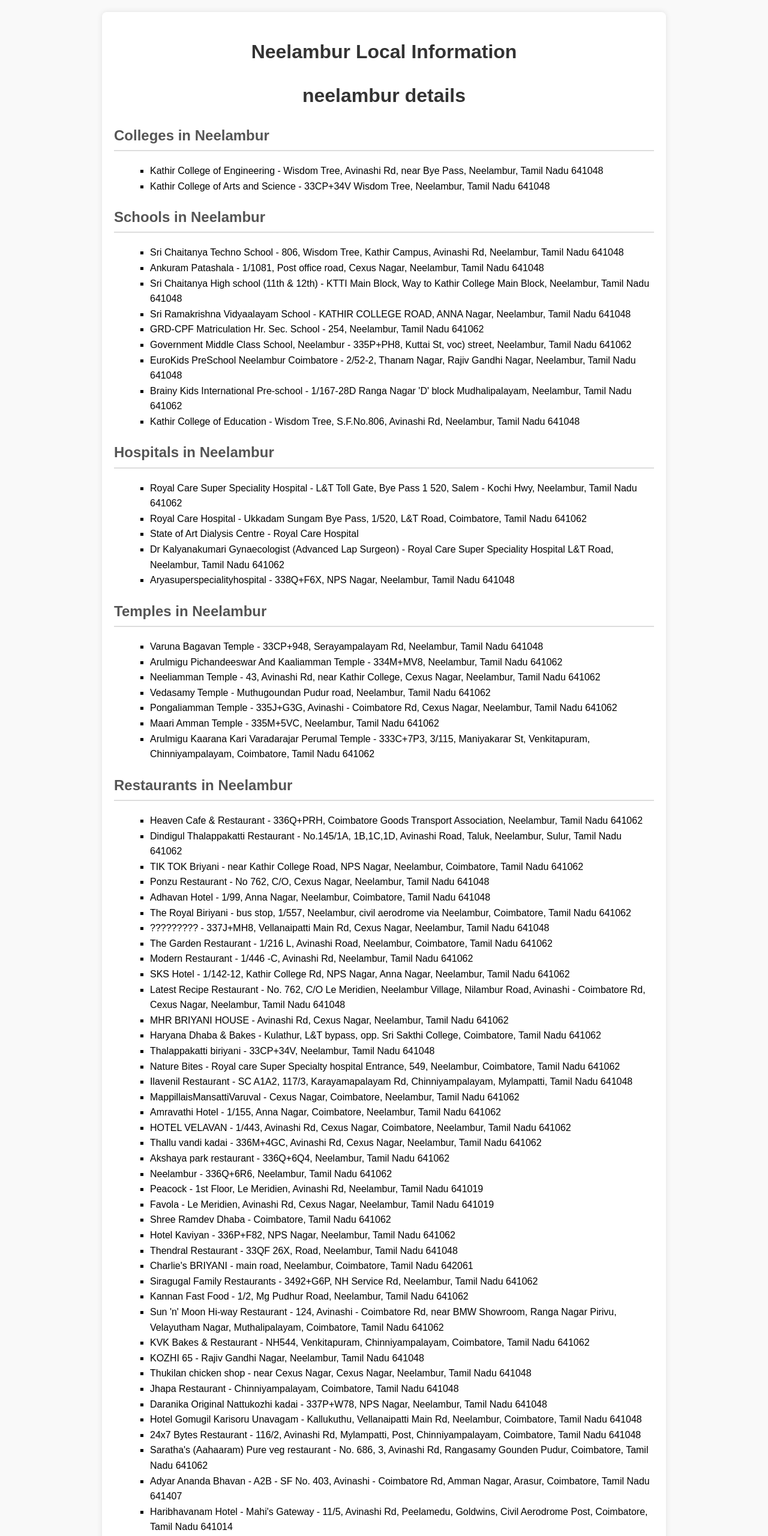
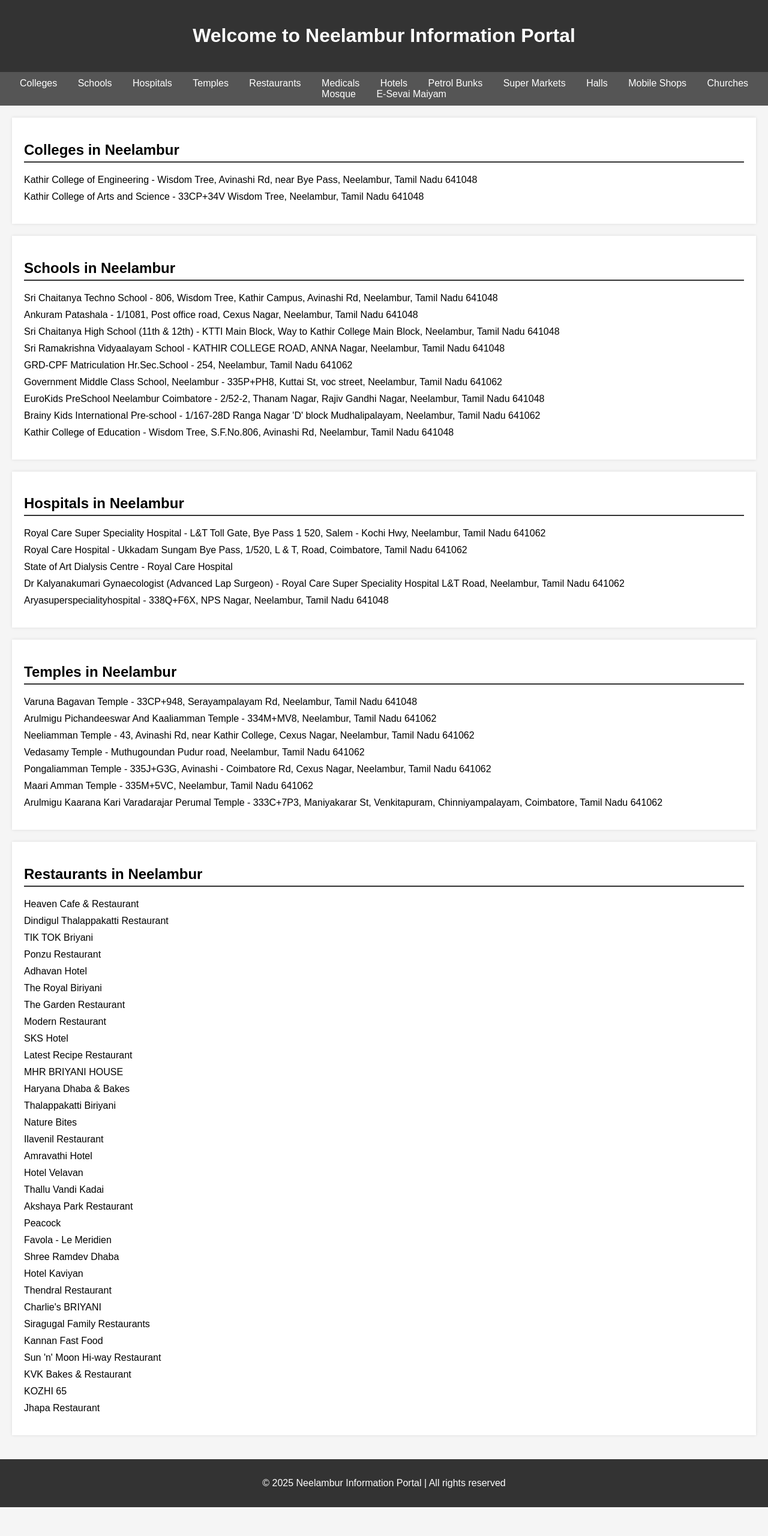
Before and after one commit to vv-vaishu/neelambur-details, a plain HTML site: page index.html in a window 1280 px wide. Shown: the top 2560 px of the page at 60% size. After the commit the page ends 2512 px from the top, so only its background shows below. Drawn offline with Linux system fonts and the light colour scheme.

Commit message:
neelambur

```diff
--- a/index.html
+++ b/index.html
@@ -4,81 +4,124 @@
 <head>
     <meta charset="UTF-8">
     <meta name="viewport" content="width=device-width, initial-scale=1.0">
-    <title>Neelambur Details</title>
+    <title>Neelambur Information Portal</title>
     <style>
         body {
             font-family: Arial, sans-serif;
-            line-height: 1.6;
-            margin: 20px;
-            background-color: #f9f9f9;
+            margin: 0;
+            padding: 0;
+            background-color: #f5f5f5;
         }
 
-        h1 {
+        header {
+            background-color: #333;
+            color: #fff;
+            padding: 20px;
             text-align: center;
-            color: #333;
+        }
+
+        nav {
+            background-color: #555;
+            padding: 10px;
+            text-align: center;
+        }
+
+        nav a {
+            color: white;
+            margin: 0 15px;
+            text-decoration: none;
+        }
+
+        .container {
+            max-width: 1200px;
+            margin: 20px auto;
+            background-color: white;
+            padding: 20px;
+            box-shadow: 0 0 5px rgba(0,0,0,0.1);
         }
 
         h2 {
-            color: #555;
-            border-bottom: 2px solid #ddd;
+            border-bottom: 2px solid #333;
             padding-bottom: 5px;
         }
 
         ul {
-            list-style-type: square;
-            margin-left: 20px;
+            list-style-type: none;
+            padding-left: 0;
         }
 
-        .container {
-            max-width: 900px;
-            margin: auto;
-            background-color: #fff;
-            padding: 20px;
-            border-radius: 8px;
-            box-shadow: 0 0 10px rgba(0, 0, 0, 0.1);
+        li {
+            margin-bottom: 10px;
         }
 
         footer {
+            background-color: #333;
+            color: white;
             text-align: center;
+            padding: 15px;
             margin-top: 40px;
-            font-size: 0.9em;
-            color: #777;
         }
     </style>
 </head>
 
 <body>
-    <div class="container">
-        <h1>Neelambur Local Information</h1>
-<h1>neelambur details</h1>
-            <h2>Colleges in Neelambur</h2>
+
+    <header>
+        <h1>Welcome to Neelambur Information Portal</h1>
+    </header>
+
+    <nav>
+        <a href="#colleges">Colleges</a>
+        <a href="#schools">Schools</a>
+        <a href="#hospitals">Hospitals</a>
+        <a href="#temples">Temples</a>
+        <a href="#restaurants">Restaurants</a>
+        <a href="#medicals">Medicals</a>
+        <a href="#hotels">Hotels</a>
+        <a href="#petrol">Petrol Bunks</a>
+        <a href="#supermarkets">Super Markets</a>
+        <a href="#halls">Halls</a>
+        <a href="#mobiles">Mobile Shops</a>
+        <a href="#church">Churches</a>
+        <a href="#mosque">Mosque</a>
+        <a href="#eservai">E-Sevai Maiyam</a>
+    </nav>
+
+    <div class="container" id="colleges">
+        <h2>Colleges in Neelambur</h2>
         <ul>
             <li>Kathir College of Engineering - Wisdom Tree, Avinashi Rd, near Bye Pass, Neelambur, Tamil Nadu 641048</li>
             <li>Kathir College of Arts and Science - 33CP+34V Wisdom Tree, Neelambur, Tamil Nadu 641048</li>
         </ul>
+    </div>
 
+    <div class="container" id="schools">
         <h2>Schools in Neelambur</h2>
         <ul>
             <li>Sri Chaitanya Techno School - 806, Wisdom Tree, Kathir Campus, Avinashi Rd, Neelambur, Tamil Nadu 641048</li>
             <li>Ankuram Patashala - 1/1081, Post office road, Cexus Nagar, Neelambur, Tamil Nadu 641048</li>
-            <li>Sri Chaitanya High school (11th & 12th) - KTTI Main Block, Way to Kathir College Main Block, Neelambur, Tamil Nadu 641048</li>
+            <li>Sri Chaitanya High School (11th & 12th) - KTTI Main Block, Way to Kathir College Main Block, Neelambur, Tamil Nadu 641048</li>
             <li>Sri Ramakrishna Vidyaalayam School - KATHIR COLLEGE ROAD, ANNA Nagar, Neelambur, Tamil Nadu 641048</li>
-            <li>GRD-CPF Matriculation Hr. Sec. School - 254, Neelambur, Tamil Nadu 641062</li>
-            <li>Government Middle Class School, Neelambur - 335P+PH8, Kuttai St, voc) street, Neelambur, Tamil Nadu 641062</li>
+            <li>GRD-CPF Matriculation Hr.Sec.School - 254, Neelambur, Tamil Nadu 641062</li>
+            <li>Government Middle Class School, Neelambur - 335P+PH8, Kuttai St, voc street, Neelambur, Tamil Nadu 641062</li>
             <li>EuroKids PreSchool Neelambur Coimbatore - 2/52-2, Thanam Nagar, Rajiv Gandhi Nagar, Neelambur, Tamil Nadu 641048</li>
             <li>Brainy Kids International Pre-school - 1/167-28D Ranga Nagar 'D' block Mudhalipalayam, Neelambur, Tamil Nadu 641062</li>
             <li>Kathir College of Education - Wisdom Tree, S.F.No.806, Avinashi Rd, Neelambur, Tamil Nadu 641048</li>
         </ul>
+    </div>
 
+    <div class="container" id="hospitals">
         <h2>Hospitals in Neelambur</h2>
         <ul>
             <li>Royal Care Super Speciality Hospital - L&T Toll Gate, Bye Pass 1 520, Salem - Kochi Hwy, Neelambur, Tamil Nadu 641062</li>
-            <li>Royal Care Hospital - Ukkadam Sungam Bye Pass, 1/520, L&T Road, Coimbatore, Tamil Nadu 641062</li>
+            <li>Royal Care Hospital - Ukkadam Sungam Bye Pass, 1/520, L & T, Road, Coimbatore, Tamil Nadu 641062</li>
             <li>State of Art Dialysis Centre - Royal Care Hospital</li>
             <li>Dr Kalyanakumari Gynaecologist (Advanced Lap Surgeon) - Royal Care Super Speciality Hospital L&T Road, Neelambur, Tamil Nadu 641062</li>
             <li>Aryasuperspecialityhospital - 338Q+F6X, NPS Nagar, Neelambur, Tamil Nadu 641048</li>
         </ul>
+    </div>
 
+    <div class="container" id="temples">
         <h2>Temples in Neelambur</h2>
         <ul>
             <li>Varuna Bagavan Temple - 33CP+948, Serayampalayam Rd, Neelambur, Tamil Nadu 641048</li>
@@ -87,88 +130,51 @@
             <li>Vedasamy Temple - Muthugoundan Pudur road, Neelambur, Tamil Nadu 641062</li>
             <li>Pongaliamman Temple - 335J+G3G, Avinashi - Coimbatore Rd, Cexus Nagar, Neelambur, Tamil Nadu 641062</li>
             <li>Maari Amman Temple - 335M+5VC, Neelambur, Tamil Nadu 641062</li>
-            <li>Arulmigu Kaarana Kari Varadarajar Perumal Temple - 333C+7P3, 3/115, Maniyakarar St, Venkitapuram, Chinniyampalayam, Coimbatore, Tamil Nadu 641062</li>
+            <li>Arulmigu Kaarana Kari Varadarajar Perumal Temple - 333C+7P3, Maniyakarar St, Venkitapuram, Chinniyampalayam, Coimbatore, Tamil Nadu 641062</li>
         </ul>
+    </div>
 
+    <div class="container" id="restaurants">
         <h2>Restaurants in Neelambur</h2>
         <ul>
-            <li>Heaven Cafe & Restaurant - 336Q+PRH, Coimbatore Goods Transport Association, Neelambur, Tamil Nadu 641062</li>
-            <li>Dindigul Thalappakatti Restaurant - No.145/1A, 1B,1C,1D, Avinashi Road, Taluk, Neelambur, Sulur, Tamil Nadu 641062</li>
-            <li>TIK TOK Briyani - near Kathir College Road, NPS Nagar, Neelambur, Coimbatore, Tamil Nadu 641062</li>
-            <li>Ponzu Restaurant - No 762, C/O, Cexus Nagar, Neelambur, Tamil Nadu 641048</li>
-            <li>Adhavan Hotel - 1/99, Anna Nagar, Neelambur, Coimbatore, Tamil Nadu 641048</li>
-            <li>The Royal Biriyani - bus stop, 1/557, Neelambur, civil aerodrome via Neelambur, Coimbatore, Tamil Nadu 641062</li>
-            <li>????????? - 337J+MH8, Vellanaipatti Main Rd, Cexus Nagar, Neelambur, Tamil Nadu 641048</li>
-            <li>The Garden Restaurant - 1/216 L, Avinashi Road, Neelambur, Coimbatore, Tamil Nadu 641062</li>
-            <li>Modern Restaurant - 1/446 -C, Avinashi Rd, Neelambur, Tamil Nadu 641062</li>
-            <li>SKS Hotel - 1/142-12, Kathir College Rd, NPS Nagar, Anna Nagar, Neelambur, Tamil Nadu 641062</li>
-            <li>Latest Recipe Restaurant - No. 762, C/O Le Meridien, Neelambur Village, Nilambur Road, Avinashi - Coimbatore Rd, Cexus Nagar, Neelambur, Tamil Nadu 641048</li>
-            <li>MHR BRIYANI HOUSE - Avinashi Rd, Cexus Nagar, Neelambur, Tamil Nadu 641062</li>
-            <li>Haryana Dhaba & Bakes - Kulathur, L&T bypass, opp. Sri Sakthi College, Coimbatore, Tamil Nadu 641062</li>
-            <li>Thalappakatti biriyani - 33CP+34V, Neelambur, Tamil Nadu 641048</li>
-            <li>Nature Bites - Royal care Super Specialty hospital Entrance, 549, Neelambur, Coimbatore, Tamil Nadu 641062</li>
-            <li>Ilavenil Restaurant - SC A1A2, 117/3, Karayamapalayam Rd, Chinniyampalayam, Mylampatti, Tamil Nadu 641048</li>
-            <li>MappillaisMansattiVaruval - Cexus Nagar, Coimbatore, Neelambur, Tamil Nadu 641062</li>
-            <li>Amravathi Hotel - 1/155, Anna Nagar, Coimbatore, Neelambur, Tamil Nadu 641062</li>
-            <li>HOTEL VELAVAN - 1/443, Avinashi Rd, Cexus Nagar, Coimbatore, Neelambur, Tamil Nadu 641062</li>
-            <li>Thallu vandi kadai - 336M+4GC, Avinashi Rd, Cexus Nagar, Neelambur, Tamil Nadu 641062</li>
-            <li>Akshaya park restaurant - 336Q+6Q4, Neelambur, Tamil Nadu 641062</li>
-            <li>Neelambur - 336Q+6R6, Neelambur, Tamil Nadu 641062</li>
-            <li>Peacock - 1st Floor, Le Meridien, Avinashi Rd, Neelambur, Tamil Nadu 641019</li>
-            <li>Favola - Le Meridien, Avinashi Rd, Cexus Nagar, Neelambur, Tamil Nadu 641019</li>
-            <li>Shree Ramdev Dhaba - Coimbatore, Tamil Nadu 641062</li>
-            <li>Hotel Kaviyan - 336P+F82, NPS Nagar, Neelambur, Tamil Nadu 641062</li>
-            <li>Thendral Restaurant - 33QF 26X, Road, Neelambur, Tamil Nadu 641048</li>
-            <li>Charlie's BRIYANI - main road, Neelambur, Coimbatore, Tamil Nadu 642061</li>
-            <li>Siragugal Family Restaurants - 3492+G6P, NH Service Rd, Neelambur, Tamil Nadu 641062</li>
-            <li>Kannan Fast Food - 1/2, Mg Pudhur Road, Neelambur, Tamil Nadu 641062</li>
-            <li>Sun 'n' Moon Hi-way Restaurant - 124, Avinashi - Coimbatore Rd, near BMW Showroom, Ranga Nagar Pirivu, Velayutham Nagar, Muthalipalayam, Coimbatore, Tamil Nadu 641062</li>
-            <li>KVK Bakes & Restaurant - NH544, Venkitapuram, Chinniyampalayam, Coimbatore, Tamil Nadu 641062</li>
-            <li>KOZHI 65 - Rajiv Gandhi Nagar, Neelambur, Tamil Nadu 641048</li>
-            <li>Thukilan chicken shop - near Cexus Nagar, Cexus Nagar, Neelambur, Tamil Nadu 641048</li>
-            <li>Jhapa Restaurant - Chinniyampalayam, Coimbatore, Tamil Nadu 641048</li>
-            <li>Daranika Original Nattukozhi kadai - 337P+W78, NPS Nagar, Neelambur, Tamil Nadu 641048</li>
-            <li>Hotel Gomugil Karisoru Unavagam - Kallukuthu, Vellanaipatti Main Rd, Neelambur, Coimbatore, Tamil Nadu 641048</li>
-            <li>24x7 Bytes Restaurant - 116/2, Avinashi Rd, Mylampatti, Post, Chinniyampalayam, Coimbatore, Tamil Nadu 641048</li>
-            <li>Saratha's (Aahaaram) Pure veg restaurant - No. 686, 3, Avinashi Rd, Rangasamy Gounden Pudur, Coimbatore, Tamil Nadu 641062</li>
-            <li>Adyar Ananda Bhavan - A2B - SF No. 403, Avinashi - Coimbatore Rd, Amman Nagar, Arasur, Coimbatore, Tamil Nadu 641407</li>
-            <li>Haribhavanam Hotel - Mahi's Gateway - 11/5, Avinashi Rd, Peelamedu, Goldwins, Civil Aerodrome Post, Coimbatore, Tamil Nadu 641014</li>
-            <li>Anupavi The Family multicuisine Restaurant - Trichy Rd, Defence Colony, Coimbatore, Tamil Nadu 641062</li>
-            <li>Kovai Thottathu varuval - Coimbatore by-pass road, Uthuppalayam, near KPR college, Thennampalayam, Coimbatore, Tamil Nadu 641407</li>
-            <li>Lord of The Drinks Coimbatore - Hotel Vijay Elanza, adjacent to Avinashi Road, Peelamedu, Masakalipalayam, Coimbatore, Tamil Nadu 641004</li>
+            <li>Heaven Cafe & Restaurant</li>
+            <li>Dindigul Thalappakatti Restaurant</li>
+            <li>TIK TOK Briyani</li>
+            <li>Ponzu Restaurant</li>
+            <li>Adhavan Hotel</li>
+            <li>The Royal Biriyani</li>
+            <li>The Garden Restaurant</li>
+            <li>Modern Restaurant</li>
+            <li>SKS Hotel</li>
+            <li>Latest Recipe Restaurant</li>
+            <li>MHR BRIYANI HOUSE</li>
+            <li>Haryana Dhaba & Bakes</li>
+            <li>Thalappakatti Biriyani</li>
+            <li>Nature Bites</li>
+            <li>Ilavenil Restaurant</li>
+            <li>Amravathi Hotel</li>
+            <li>Hotel Velavan</li>
+            <li>Thallu Vandi Kadai</li>
+            <li>Akshaya Park Restaurant</li>
+            <li>Peacock</li>
+            <li>Favola - Le Meridien</li>
+            <li>Shree Ramdev Dhaba</li>
+            <li>Hotel Kaviyan</li>
+            <li>Thendral Restaurant</li>
+            <li>Charlie's BRIYANI</li>
+            <li>Siragugal Family Restaurants</li>
+            <li>Kannan Fast Food</li>
+            <li>Sun 'n' Moon Hi-way Restaurant</li>
+            <li>KVK Bakes & Restaurant</li>
+            <li>KOZHI 65</li>
+            <li>Jhapa Restaurant</li>
         </ul>
+    </div>
 
-        <h2>Medicals in Neelambur</h2>
-        <ul>
-            <li>JV Medicals - 1, Kavitha Complex, opposite to Kathir College of Engineering, Neelambur, Tamil Nadu 641048</li>
-            <li>Sugam Pharmacy - 1/502-J5, Annanagar, Serayampalayam Road Near Kathir College, Neelambur, Tamil Nadu 641048</li>
-            <li>ABI MEDICALS - 1/269-A1, Maryamman Kovil Street, near Panchayat Office, Neelambur, Coimbatore, Tamil Nadu 641062</li>
-            <li>Ciciliya Pharmacy - 336M+8W8, Avinashi Rd, Cexus Nagar, Neelambur, Tamil Nadu 641062</li>
-            <li>ANBU PHARMACY - NPS Nagar, Neelambur, Tamil Nadu 641062</li>
-            <li>Anbu medicals, pet & vet shop and clinic - Avinashi Rd, Neelambur, Coimbatore, Tamil Nadu 641062</li>
-            <li>STAR HEALTHCARE - 336Q+QVP, Neelambur, Tamil Nadu 641062</li>
-        </ul>
+    <footer>
+        <p>© 2025 Neelambur Information Portal | All rights reserved</p>
+    </footer>
 
-        <h2>Hotels in Neelambur</h2>
-        <ul>
-            <li>Hotel O Neelambur Near PSG ITech - 117, adjacent to CPS Prompt Industries, Velayutham Nagar, Neelambur, Tamil Nadu 641062</li>
-            <li>TAG Hotels - 1/156, NPS Nagar, Neelambur, Tamil Nadu 641062</li>
-            <li>The Acacia Hotel - DOOR NO: 2, 177C, Avinashi Rd, Opp. KGM Hospital, Chinniyampalayam, Coimbatore, Tamil Nadu 641062</li>
-            <li>Aishvarya Residency - Mak India, 5, Mill road, near Sivan Kovil, Goldwins, Ramalakshmi Nagar, Nehru Nagar West, Coimbatore, Tamil Nadu 641014</li>
-            <li>Le Méridien Coimbatore - 762, Avinashi Rd, Cexus Nagar, Neelambur, Tamil Nadu 641048</li>
-            <li>Gokulam Park - Coimbatore - 116/2, Avinashi Rd, Venkitapuram, Chinniyampalayam, Mylampatti, Coimbatore, Tamil Nadu 641048</li>
-            <li>Treebo Hi Line Apartments - 324V+MF2, D.No:28, ThiruMurugan Nagar, Post, Kalapatti, Coimbatore, Tamil Nadu 641048</li>
-            <li>Hotel Gowtham - 9/36-A, Avinashi Rd, near KMCH, Peelamedu, Sitra, Civil Aerodrome Post, Nehru Nagar West, Coimbatore, Tamil Nadu 641014</li>
-            <li>Aavani Residency - Near Royal Care Super Speciality Hospital, near Maharaja Theme Park, Coimbatore, Tamil Nadu 641407</li>
-            <li>@ SEASONS HOTEL - AVINASHI MAIN ROAD 1/262 A4, A5, A6 THIYAGIGAL STREET, POST, Chinniyampalayam, Coimbatore, Tamil Nadu 641048</li>
-            <li>Hotel O MM Home Stays - Ishwarya Gardens, 2/387A6, Irugur Rd, Chinniyampalayam Industrial Estate, Chinniyampalayam, Coimbatore, Tamil Nadu 641062</li>
-            <li>FabExpress Aarudra's Residency - 6/34, Indira Nagar, Periyar Nagar, Nehru Nagar West, Coimbatore, Tamil Nadu 641035</li>
-            <li>Flagship New Crescent Park - Sowbhagya Nagar, 17 24, Avinashi Rd, opp. KMCH, near Airport, TNHB Colony, Madhusudhan Layout, Civil Aerodrome Post, Coimbatore, Tamil Nadu 641014</li>
-            <li>Sanvika Hotels and Service Apartments - 25/8, Avinashi Rd, opp. KMCH, Shastri Nagar, Madhusudhan Layout, Civil Aerodrome Post, Sitra, Coimbatore, Tamil Nadu 641014</li>
-        </ul>
+</body>
 
-        <h2>Petrol Bunks in Neelambur</h2>
-        <ul>
-            <li>IndianOil - SF No 535/2B Nh 47, Rd, Neelambur, Coimbatore, Tamil Nadu 641065</li>
-            <li>Elango Service Station - NH Service Rd, Tamil Nadu 641407</li>
-            <li>Kumar Petroleum - Kumar Complex, 1/4f, Neelambur, Tamil Nadu 641062</li>
+</html>
```
